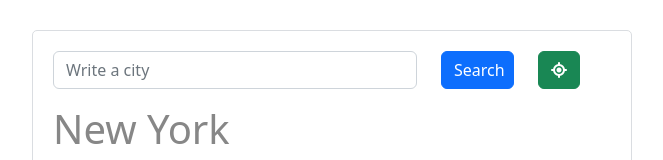
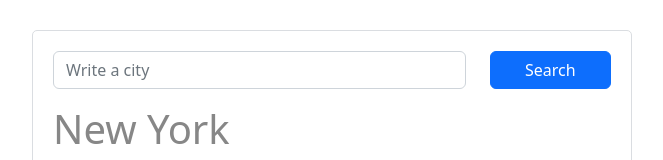
Before and after one commit to darkfarbe/weather-react, a React (Create React App) app: page / in a window 1280 px wide. Shown: the top 160 px of the page, without its empty margins (308-971 px from the left). Built offline with nearby package versions, Linux system fonts and the light colour scheme.

Commit message:
Changed style

```diff
--- a/src/components/LocationSearch.js
+++ b/src/components/LocationSearch.js
@@ -56,7 +56,7 @@ export default function LocationSearch() {
     <div className="weather-app">
       <form id="search-form" className="mb-3" onSubmit={handleSubmit}>
         <div className="row">
-          <div className="col-8">
+          <div className="col-9">
             <input
               type="search"
               placeholder="Write a city"
@@ -64,19 +64,12 @@ export default function LocationSearch() {
               id="city-input"
             />
           </div>
-          <div className="col-2">
+          <div className="col-3">
             <input
               type="submit"
               value="Search"
               className="btn btn-primary w-100"
             />
-          </div>
-          <div className="col-2">
-            <button id="myLocation" className="btn btn-success">
-              <span title="My location">
-                <i className="fa-solid fa-location-crosshairs"></i>
-              </span>
-            </button>
           </div>
         </div>
       </form>
```
